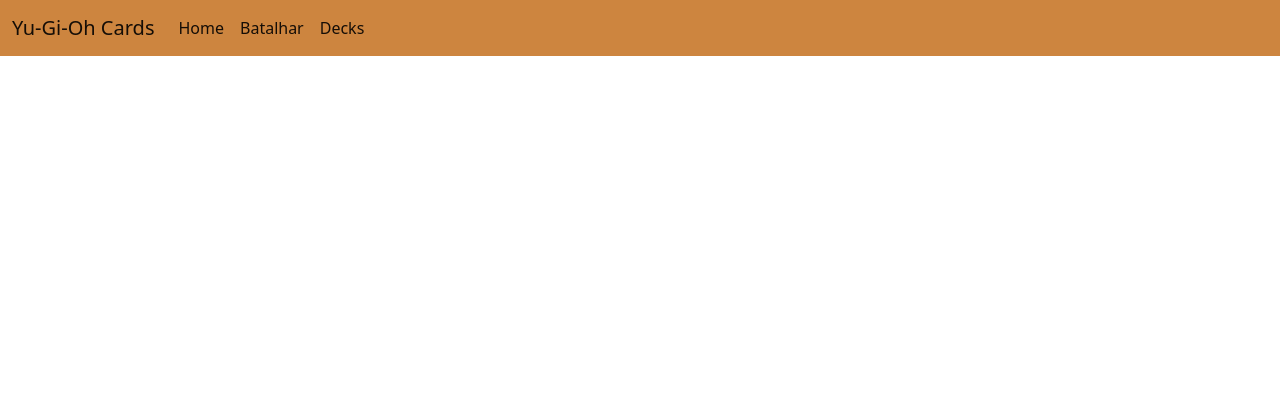
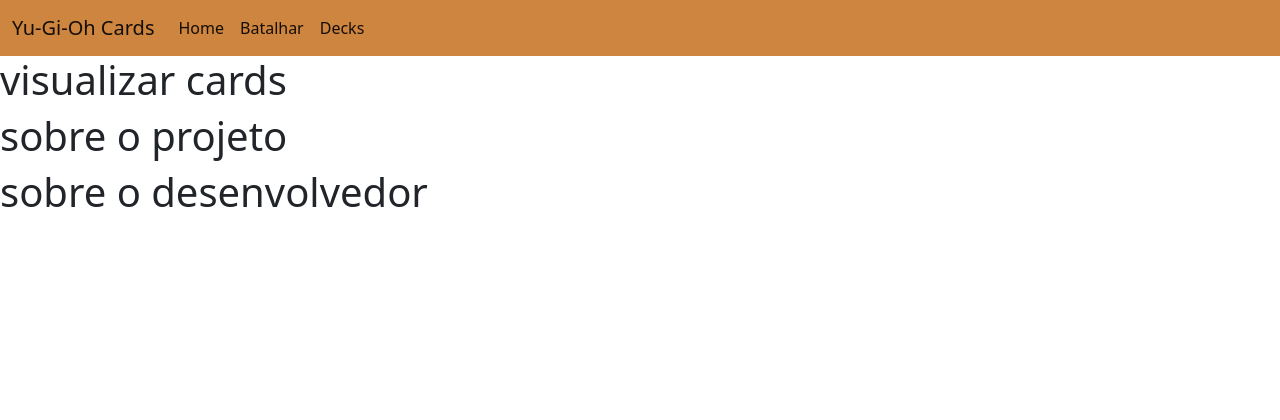
Before and after one commit to ApenasUDev/YU-GI-OH-CARDS, a Django app: page / in a window 1280 px wide. Shown: the top 420 px of the page. Run offline with Django 4.2, Linux system fonts and the light colour scheme.

Commit message:
página home

```diff
--- a/YugiohCardsProject/YugiohCardsApp/templates/base.html
+++ b/YugiohCardsProject/YugiohCardsApp/templates/base.html
@@ -13,8 +13,6 @@
 </head>
 
 <body>
-    {% block content %}
-    {% endblock %}
     <nav class="navbar navbar-expand-lg navbar-light " style="background-color:  	#CD853F;">
         <div class="container-fluid">
             <a class="navbar-brand" href="#">Yu-Gi-Oh Cards</a>
@@ -41,6 +39,7 @@
 
         <footer ">&copy;ApenasUDev 2023</p></footer>
     </div>
+    {% block content %}{% endblock %}
 </body>
 
 </html>
--- a/YugiohCardsProject/YugiohCardsApp/templates/home.html
+++ b/YugiohCardsProject/YugiohCardsApp/templates/home.html
@@ -3,5 +3,16 @@
 {% block title %} Home Page {% endblock %}
 
 {% block content %}
+<div>
+    <div>
+        <h1>visualizar cards</h1>
+    </div>
+    <div>
+        <h1>sobre o projeto</h1>
+    </div>
 
+    <div>
+        <h1>sobre o desenvolvedor</h1>
+    </div>
+</div>
 {% endblock %}
```
